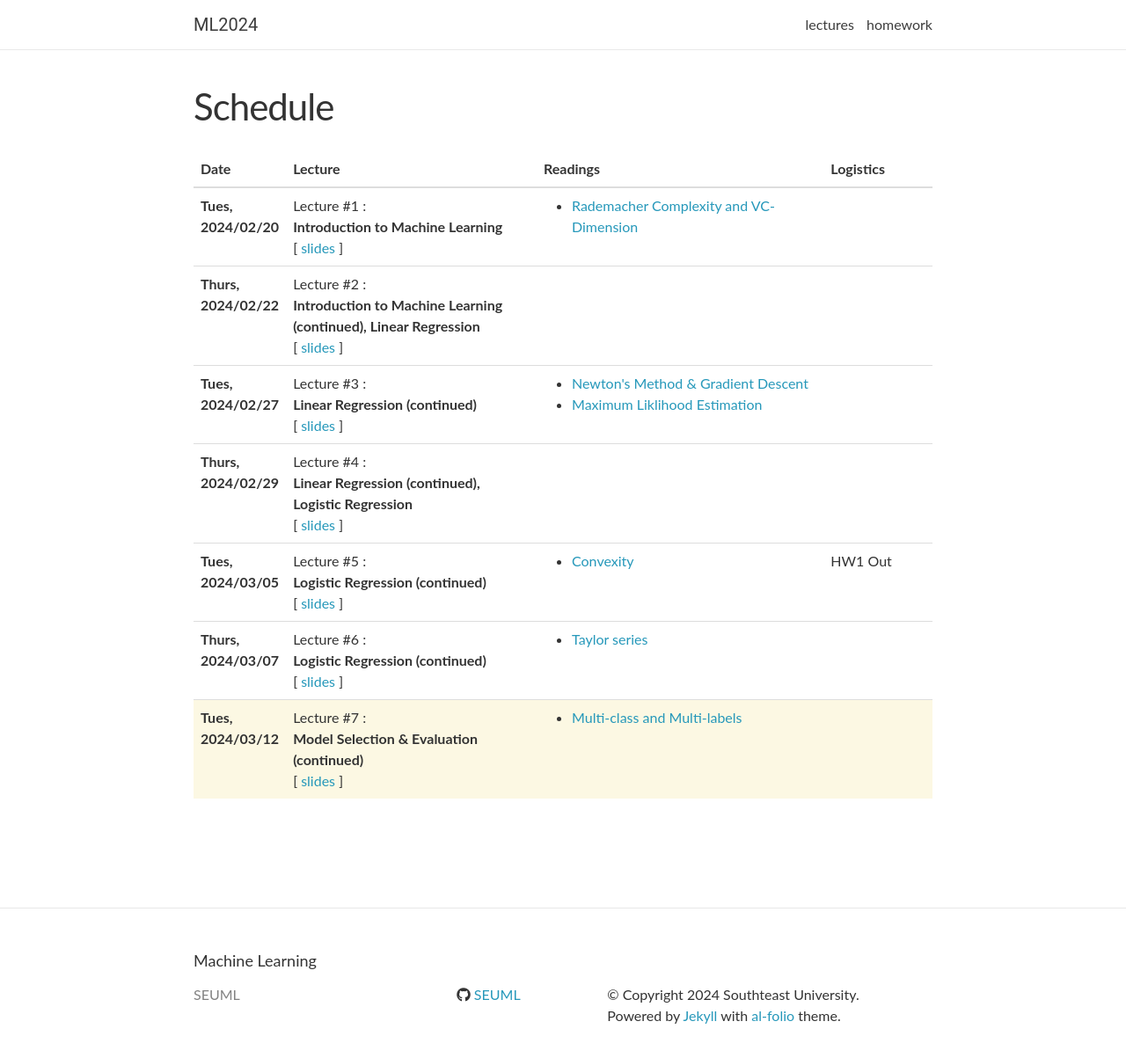
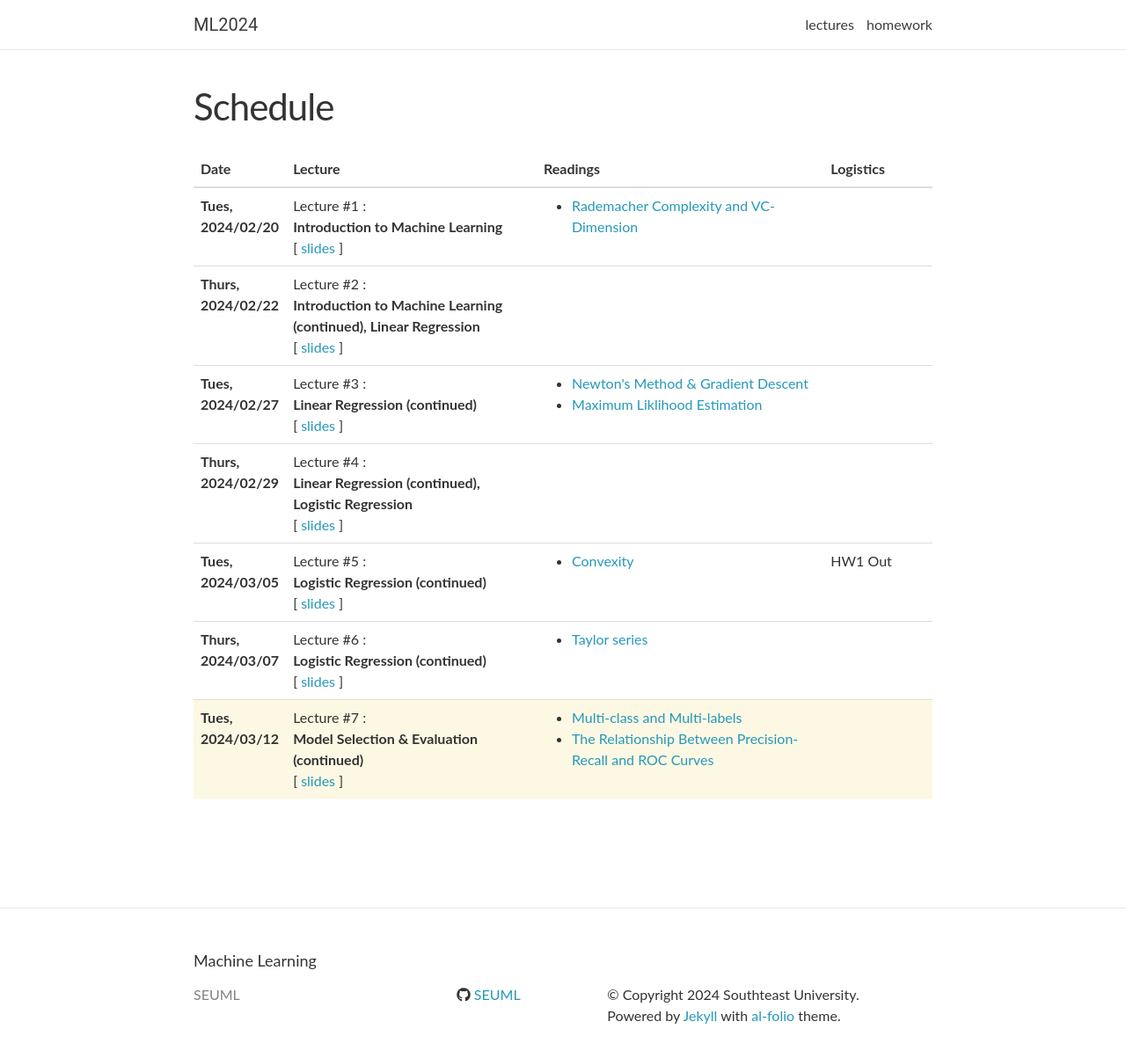
Before and after one commit to SEUML/ml-spring-2024, a Jekyll site: the page built from _pages/lectures.md, in a window 1280 px wide and 1228 px high. Shown: the top 1203 px of the window at 88% size. Built offline with Jekyll 4.4.1, drawn with Linux system fonts in a browser that asks for light colours; nearby versions of some CDN libraries; comment, search, counter and statistics services are not loaded.

Commit message:
first commit

```diff
--- a/_data/lectures.yml
+++ b/_data/lectures.yml
@@ -55,4 +55,5 @@
   slides: "../assets/slides/lecture4.pdf"
   readings:
     - <a href="https://en.wikipedia.org/wiki/Multi-label_classification" target="_blank"> Multi-class and Multi-labels </a>
+    - <a href="https://pages.cs.wisc.edu/~jdavis/davisgoadrichcamera2.pdf" target="_blank">The Relationship Between Precision-Recall and ROC Curves </a>
   logistics:
```
Also changed, not shown: 1 other file.
